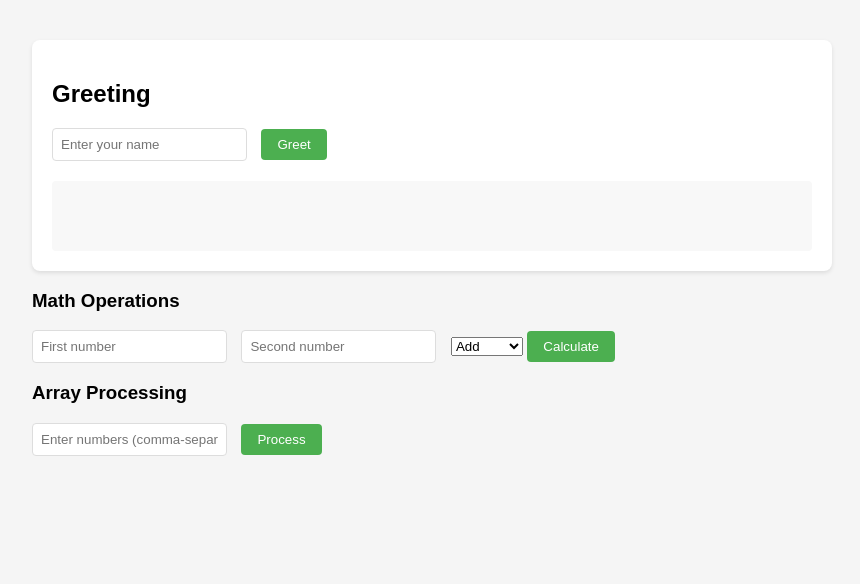
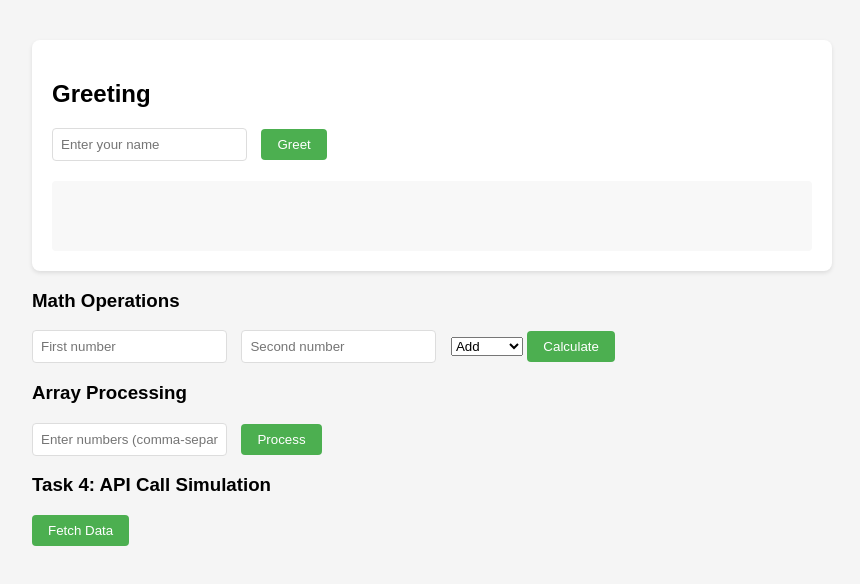
Before and after one commit to Tamadhir10/TAMADHIR_For_JS, a plain HTML site: page Callback practice/index.html in a window 1280 px wide. Shown: the whole page, without its empty margins (208-1068 px from the left). Drawn offline with Linux system fonts and the light colour scheme.

Commit message:
simulate API calling

```diff
--- a/Callback practice/index.html
+++ b/Callback practice/index.html
@@ -71,6 +71,13 @@
         <div id="arrayOutput" class="output"></div>
     </div>
 
+
+    <div class="task-container">
+        <h3>Task 4: API Call Simulation</h3>
+        <button onclick="handleApiCall()">Fetch Data</button>
+        <div id="apiOutput" class="output"></div>
+    </div>
+
     <script src="script.js"></script>
 </body>
 </html>
--- a/Callback practice/script.js
+++ b/Callback practice/script.js
@@ -64,6 +64,11 @@ function handleArrayProcess() {
     }
 }
 // Simulate API Call
-
+function handleApiCall() {
+    document.getElementById("apiOutput").textContent = "Loading...";
+    getData((data) => {
+        document.getElementById("apiOutput").textContent = `Received: ${JSON.stringify(data)}`;
+    });
+}
 
 // Nested Callbacks
```
